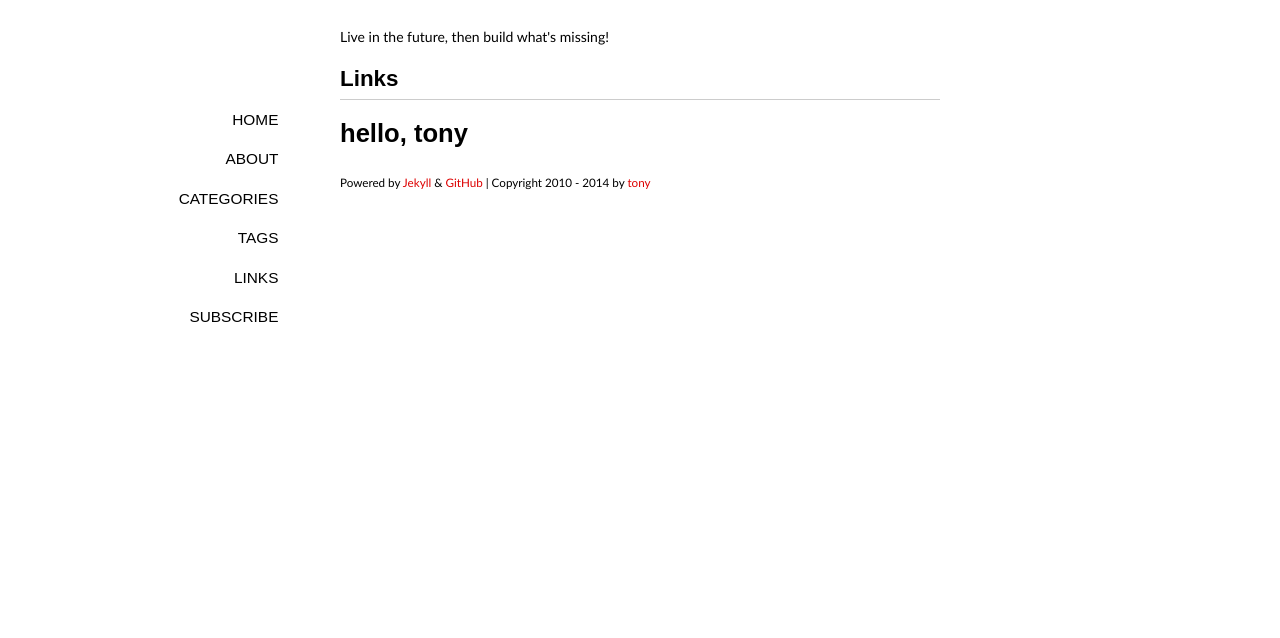
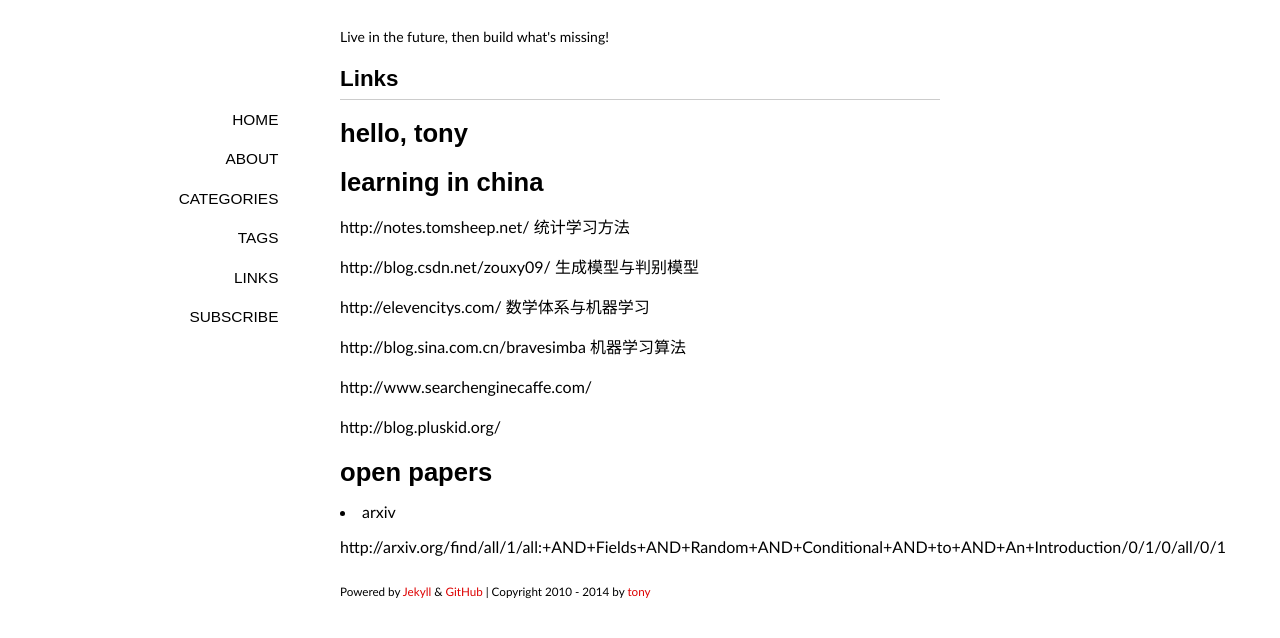
Before and after one commit to tonyskywalker/tonyskywalker.github.io, a Jekyll site: the page built from links/index.md, in a window 1280 px wide. Shown: the top 638 px of the page. Built offline with Jekyll 4.4.1, drawn with Linux system fonts in a browser that asks for light colours; some web fonts are replaced; Markdown is read by kramdown in place of the engine named in the settings; comment, search, counter and statistics services are not loaded.

Commit message:
update links

```diff
--- a/links/index.md
+++ b/links/index.md
@@ -6,3 +6,27 @@ comments: yes
 
 hello, tony
 ===========
+
+
+learning in china
+=================
+
+http://notes.tomsheep.net/ 统计学习方法
+
+http://blog.csdn.net/zouxy09/ 生成模型与判别模型
+
+http://elevencitys.com/ 数学体系与机器学习
+
+http://blog.sina.com.cn/bravesimba 机器学习算法
+
+http://www.searchenginecaffe.com/
+
+http://blog.pluskid.org/
+
+
+open papers
+===========
+
+- arxiv
+
+http://arxiv.org/find/all/1/all:+AND+Fields+AND+Random+AND+Conditional+AND+to+AND+An+Introduction/0/1/0/all/0/1
```
